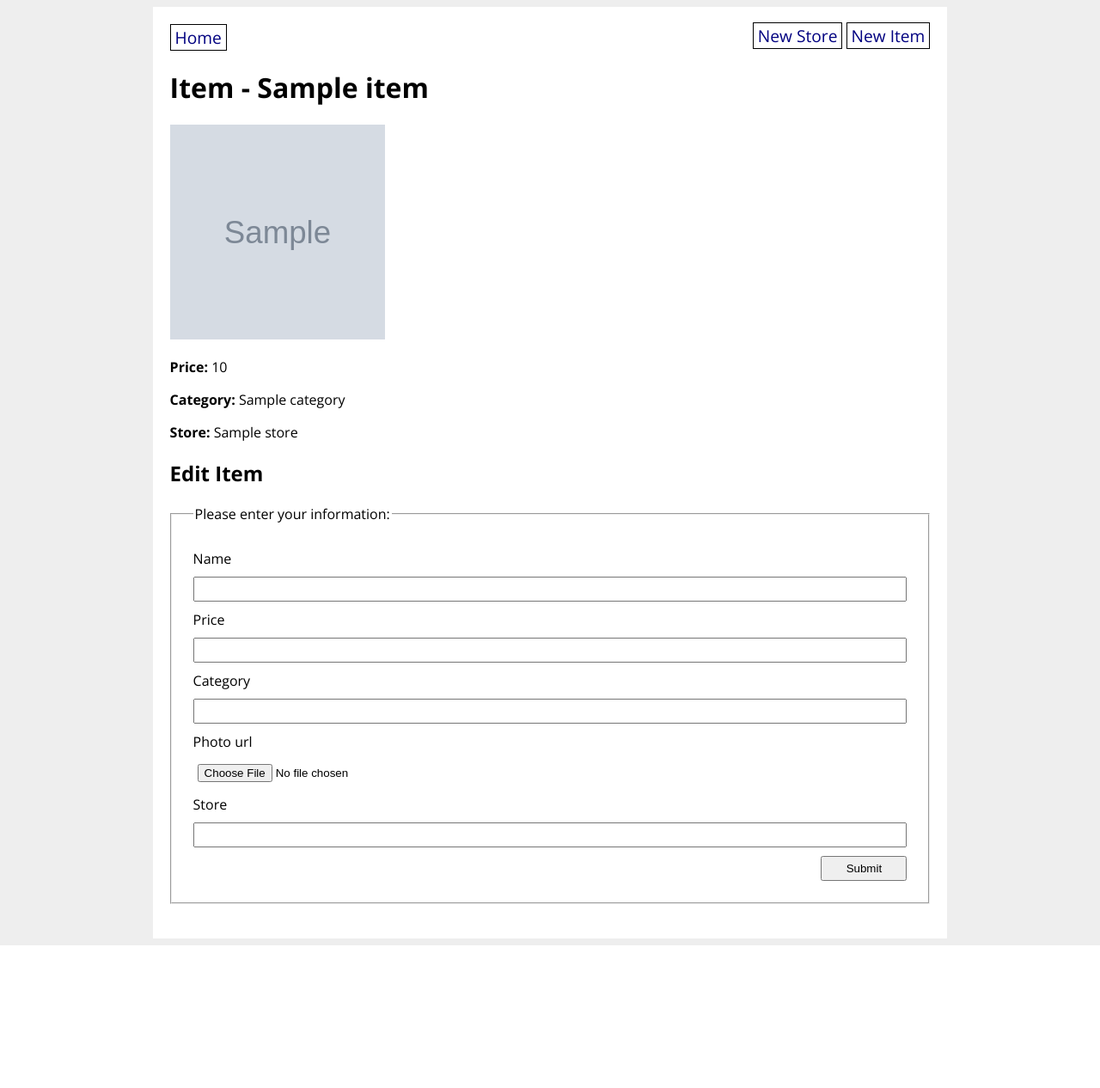
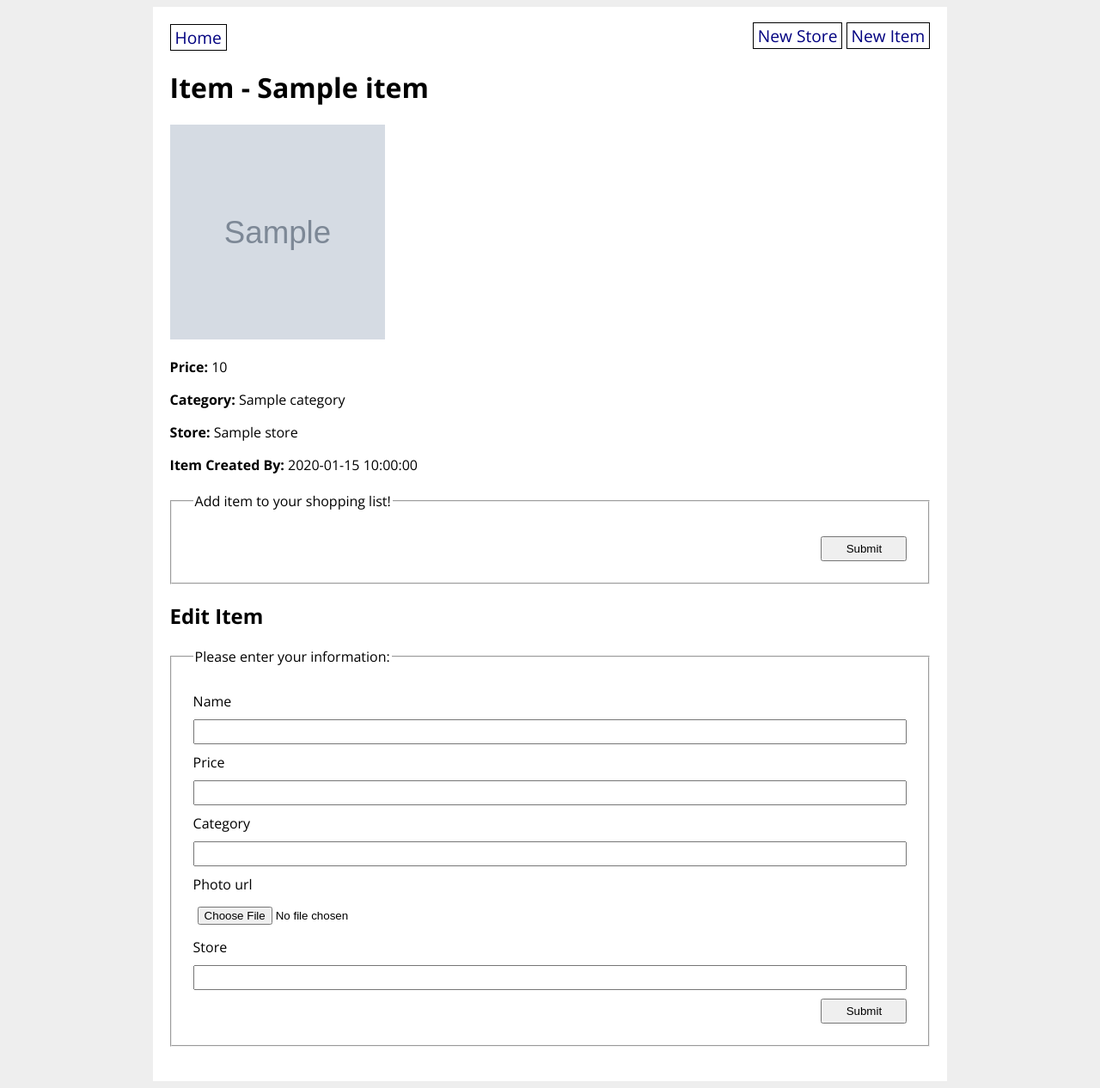
Before and after one commit to oconda90/Hw3-4-BEW1.2, a Python web app: template BEW-1.2-Forms-Homework-main/grocery_app/templates/item_detail.html in a window 1280 px wide. Shown: the whole page at 86% size. Before the commit the page ends 1100 px from the top, so only its background shows below. Run offline with Jinja, Linux system fonts and the light colour scheme; the template is opened without the code that fills it: most values are stand-ins (such as "Sample title", 1, 10 or a date in 2020); grey boxes marked "Sample" are stand-in pictures; form fields are guessed from the names that the template uses.

Commit message:
updated 2 templates

```diff
--- a/BEW-1.2-Forms-Homework-main/grocery_app/templates/item_detail.html
+++ b/BEW-1.2-Forms-Homework-main/grocery_app/templates/item_detail.html
@@ -11,6 +11,16 @@
 
 <p><strong>Store:</strong> {{ item.store.title }}</p>
 
+<p><strong>Item Created By:</strong> {{ item.created_by }}</p>
+
+<form method="POST" action="{{ url_for('main.add_to_shopping_list', item_id=item.id) }}">
+    {{ form.csrf_token }}
+    <fieldset>
+        <legend>Add item to your shopping list!</legend>
+
+        {{ form.submit }}
+    </fieldset>
+</form>
 
 <h2>Edit Item</h2>
 
--- a/BEW-1.2-Forms-Homework-main/grocery_app/templates/store_detail.html
+++ b/BEW-1.2-Forms-Homework-main/grocery_app/templates/store_detail.html
@@ -4,6 +4,8 @@
 <h1>Store - {{ store.title }}</h1>
 
 <strong>Address:</strong> {{ store.address }}
+
+<strong>Store Created By:</strong> {{ store.created_by }}
 
 <h2>Items</h2>
 
```
